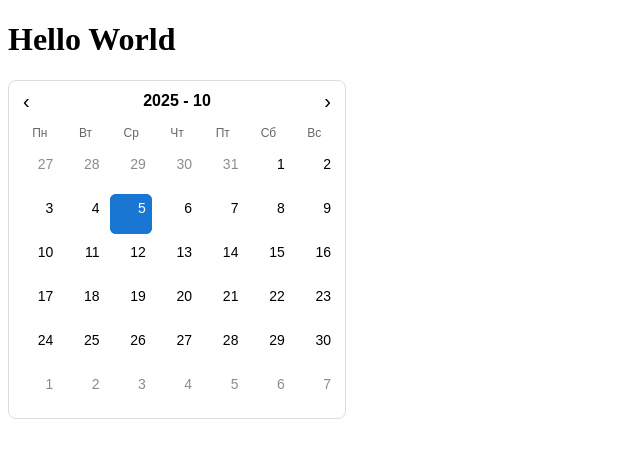
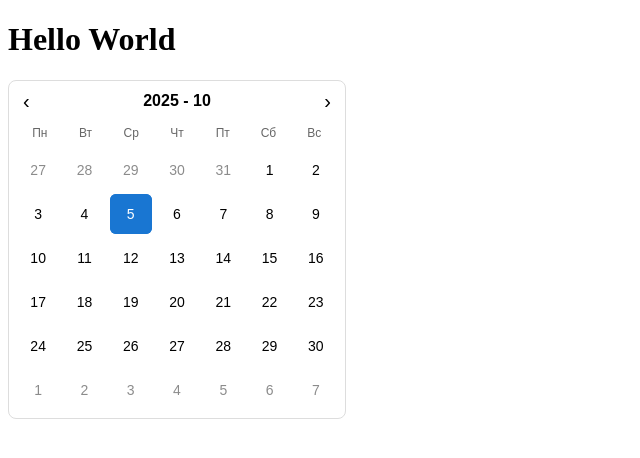
Before and after one commit to KlimMalgin/vue-calendar, a Vue app: page / in a window 1280 px wide. Shown: the top 458 px of the page, without its empty margins (0-640 px from the left). Built offline with nearby package versions, Linux system fonts and the light colour scheme; the HTML template or start-up script is replaced by a standard one.

Commit message:
day numbers center

```diff
--- a/src/components/Calendar.vue
+++ b/src/components/Calendar.vue
@@ -240,8 +240,8 @@ export default {
 }
 .day-cell {
   display: flex;
-  align-items: flex-start;
-  justify-content: flex-end;
+  align-items: center;
+  justify-content: center;
   padding: 6px;
   border-radius: 6px;
   cursor: pointer;
```
